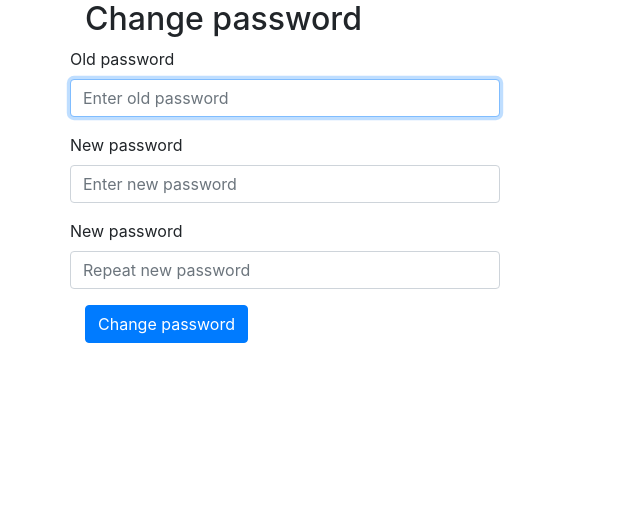
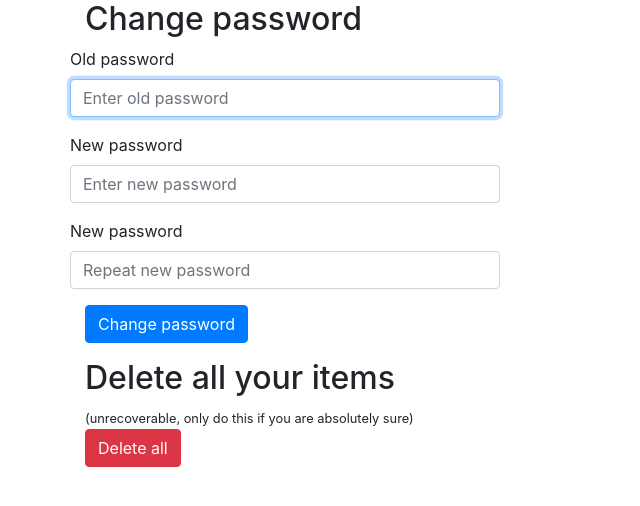
Before and after one commit to lossitomatossi/ShoppingList, a Flask app: template application/templates/auth/userprofile.html in a window 1280 px wide. Shown: the part 182-688 px from the top of the page, without its empty margins (0-640 px from the left). Run offline with Flask 2, Linux system fonts and the light colour scheme; the template is opened without the code that fills it, so the values that code supplies are empty; some libraries are stand-ins or nearby versions.

Commit message:
käyttäjä voi poistaa kaikki iteminsa kerralla

```diff
--- a/application/templates/auth/userprofile.html
+++ b/application/templates/auth/userprofile.html
@@ -24,5 +24,12 @@
         </button>
     </div>
   </form>
+  <form action="{{ url_for('deletemyitems') }}" method="POST">
+    <h2>Delete all your items</h2>
+    <small>(unrecoverable, only do this if you are absolutely sure)</small>
+    <div class="form-group row mx-auto">
+      <button type="submit" name="name" class="btn btn-danger">Delete all</button>
+    </div>
+  </form>
 </body>
 {% endblock %}
```
Also changed, not shown: application/auth/models.py (+8 -1 lines), application/auth/views.py (+13 -1 lines).
